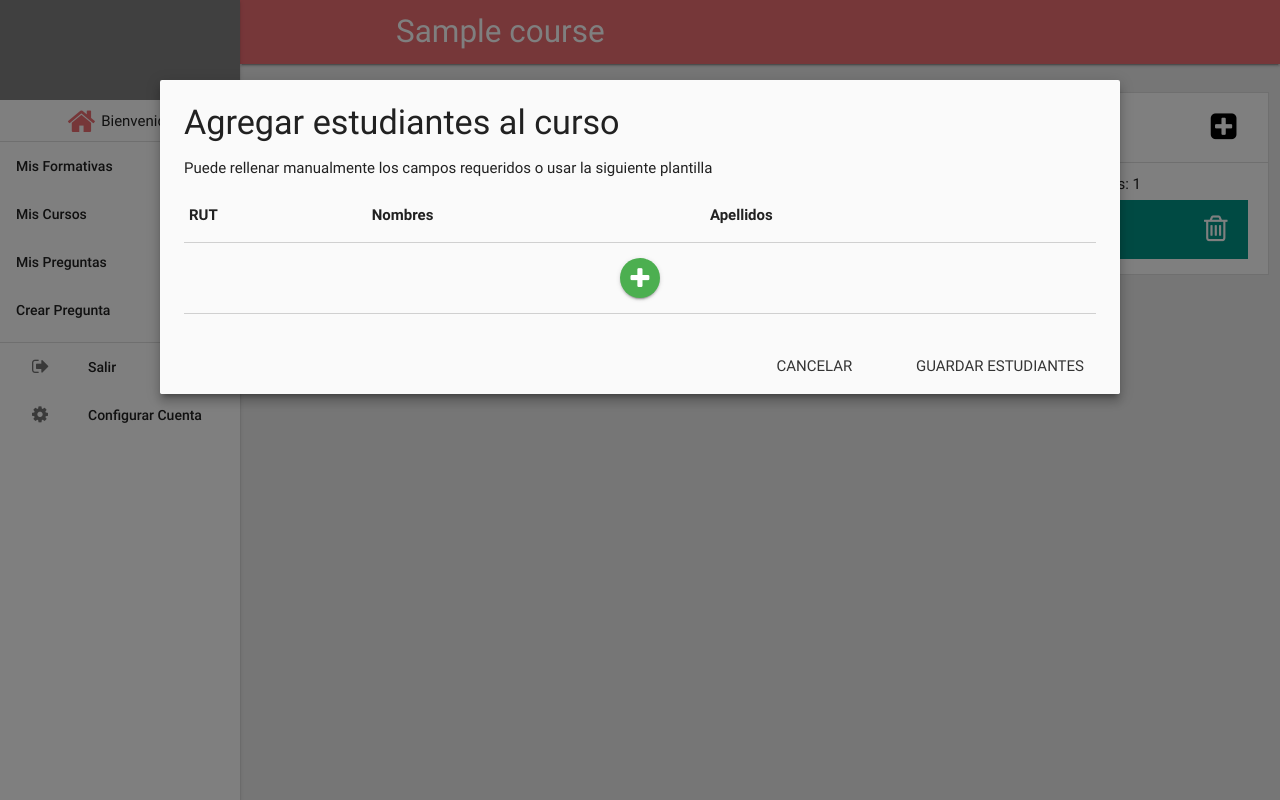
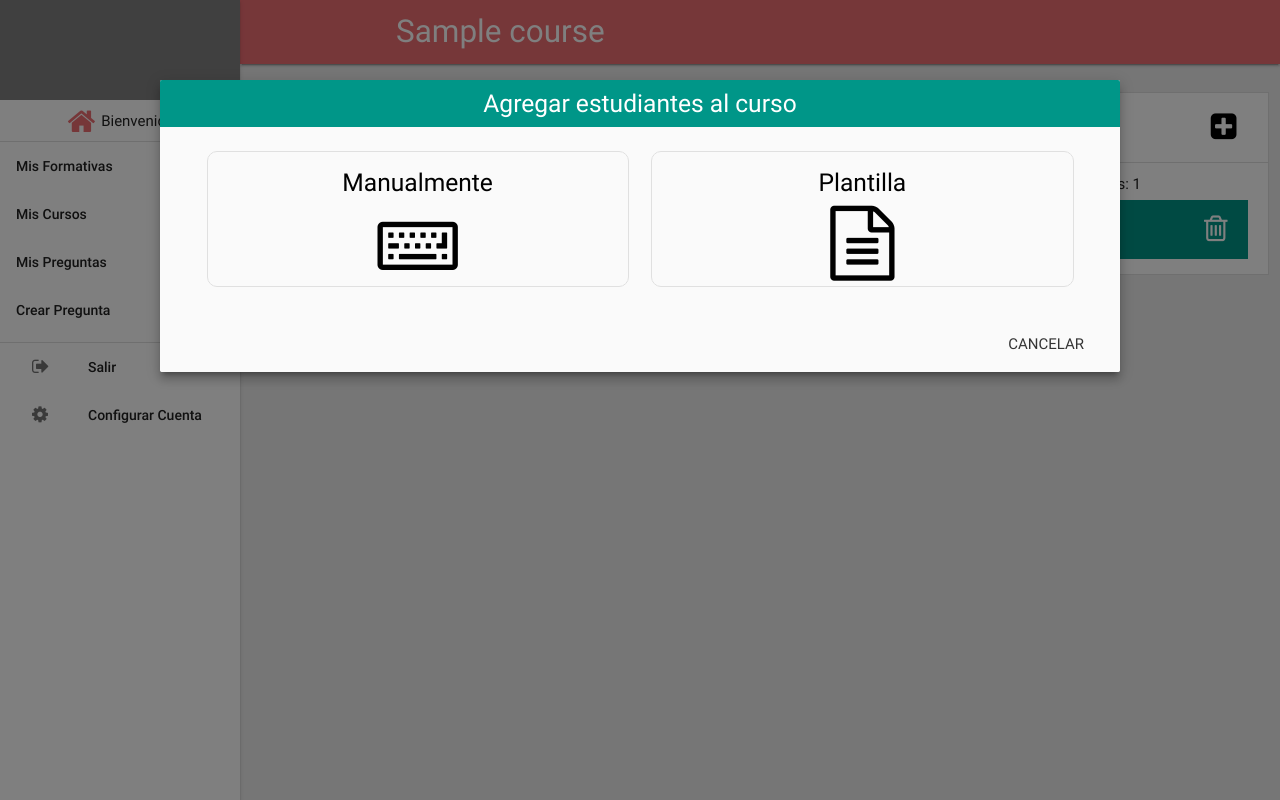
Before and after one commit to ehuenuman/FAMA, a Django app: template templates/course/show.html in a window 1280 px wide, after a click that opens the changed part. Run offline with Django 3.2, Linux system fonts and the light colour scheme; the template is opened without the code that fills it: most values are stand-ins (such as "Sample title", 1, 10 or a date in 2020); lists and menus that the app fills with data are empty.

Commit message:
Modified add_student modal

```diff
--- a/templates/course/show.html
+++ b/templates/course/show.html
@@ -120,11 +120,35 @@
 
 <!-- Modal Add Student -->
 <div id="add_student" class="modal">
-  <form method="POST">
-    {% csrf_token %}
-    <div class="modal-content">
-      <h4>Agregar estudiantes al curso</h4>
-      <p>Puede rellenar manualmente los campos requeridos o usar la siguiente plantilla</p>
+  <div class="modal-header">
+      <h5 class="modal-title">Agregar estudiantes al curso</h5>
+  </div>
+
+  <div id="modal_menu">
+    <div class="modal-content row">
+      <div class="col s12">
+        <a class="col m6 s12 center-align" id="manually">
+          <div class="btn-box">
+            <h5>Manualmente</h5>
+            <i class="fa fa-keyboard-o fa-5x" aria-hidden="true"></i>
+          </div>
+        </a>
+        <a class="col m6 s12 center-align" id="template">
+          <div class="btn-box">
+            <h5>Plantilla</h5>
+            <i class="fa fa-file-text-o fa-5x" aria-hidden="true"></i>
+          </div>
+        </a>
+      </div>
+    </div>
+    <div class="modal-footer">
+      <a class="modal-action modal-close waves-effect waves-green btn-flat">Cancelar</a>
+    </div>
+  </div>
+
+  <form class="hide" id="form_manually">
+    <div class="modal-content center-align">
+      <span>Rellene los campos con los datos de los estudiantes.</span>
       <table class="bordered">
         <thead>
           <th>RUT</th>
@@ -142,13 +166,35 @@
         </tbdoy>
       </table>
     </div>
-    <div class="row modal-footer">
-      <div>
-        <a class="modal-action modal-close waves-effect waves-green btn-flat">Cancelar</a>
-        <button type="submit" class="btn-flat">Guardar estudiantes</button>
+    <div class="modal-footer">
+      <a class="modal-action modal-close waves-effect waves-green btn-flat">Cancelar</a>
+      <button type="submit" class="btn-flat">Guardar estudiantes</button>
+    </div>
+  </form>
+
+  <div class="hide" id="form_template">
+    <div class="modal-content row">
+      <div class="col s12">
+        <a class="col m6 s12 center-align">
+          <div class="btn-box">
+            <h5>Descargar</h5>
+            <i class="fa fa-arrow-circle-o-down fa-5x" aria-hidden="true"></i>
+          </div>
+        </a>
+        <a class="col m6 s12 center-align">
+          <div class="btn-box">
+            <h5>Cargar</h5>
+            <i class="fa fa-arrow-circle-o-down fa-5x fa-rotate-180" aria-hidden="true"></i>
+          </div>
+        </a>
       </div>
     </div>
-  </form>
+    <div class="modal-footer">
+      <a class="modal-action modal-close waves-effect waves-green btn-flat">Cancelar</a>
+      <button type="submit" class="btn-flat">Cargar</button>
+    </div>
+  </div>
+
 </div>
 {% endblock %}
 
@@ -157,13 +203,15 @@
 
 {% block js %}
 <script>
+  //Send form manually add student
   $('div#add_student form').submit(function(event) {
     event.preventDefault();
     var form = $( this ).serializeArray();
+    console.log(form);
     var initial_students = {{ students.count }};
 
     var students = [];
-    for (var i = 1; i < form.length; i+=3) {
+    for (var i = 0; i < form.length; i+=3) {
       students.push([form[i]['value'], form[i+1]['value'], form[i+2]['value']]);
     }
 
@@ -207,6 +255,5 @@
 
     $('div#add_student').modal('close');
   });
-
 </script>
 {% endblock %}
```
